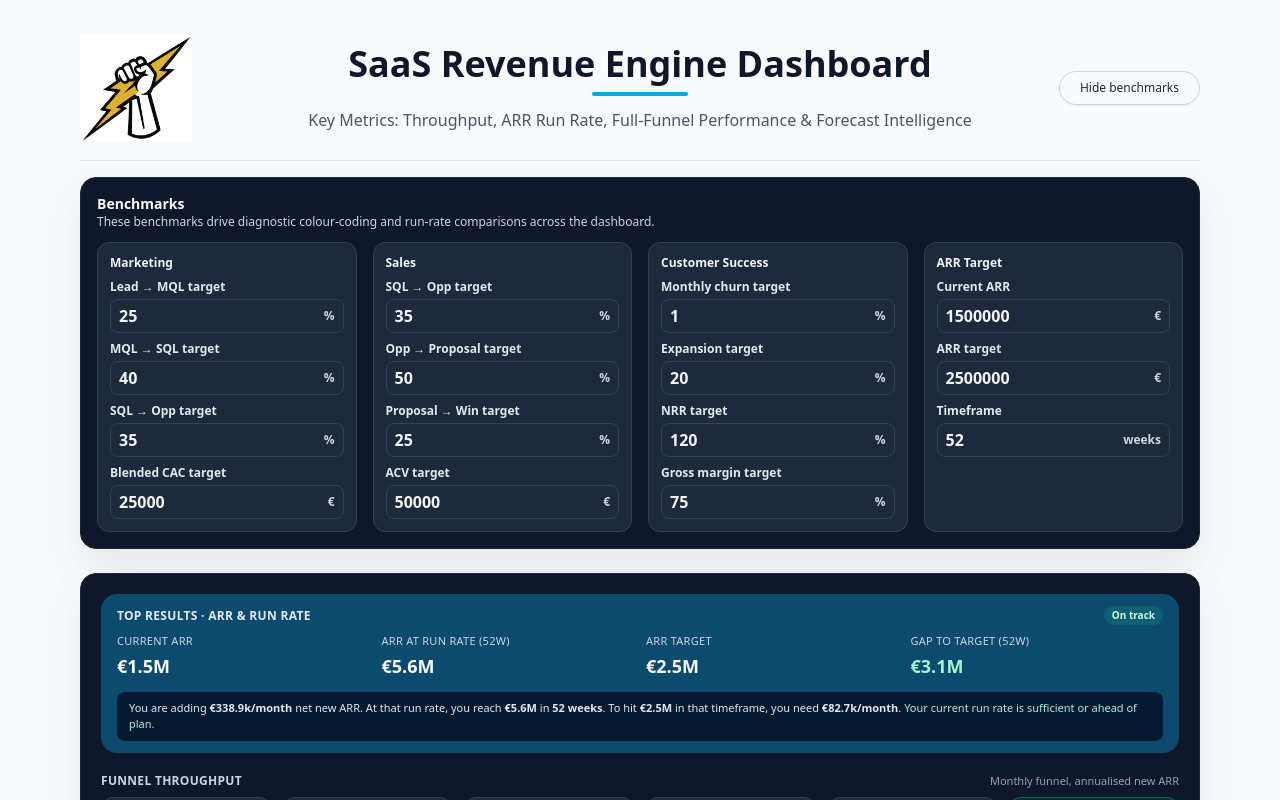
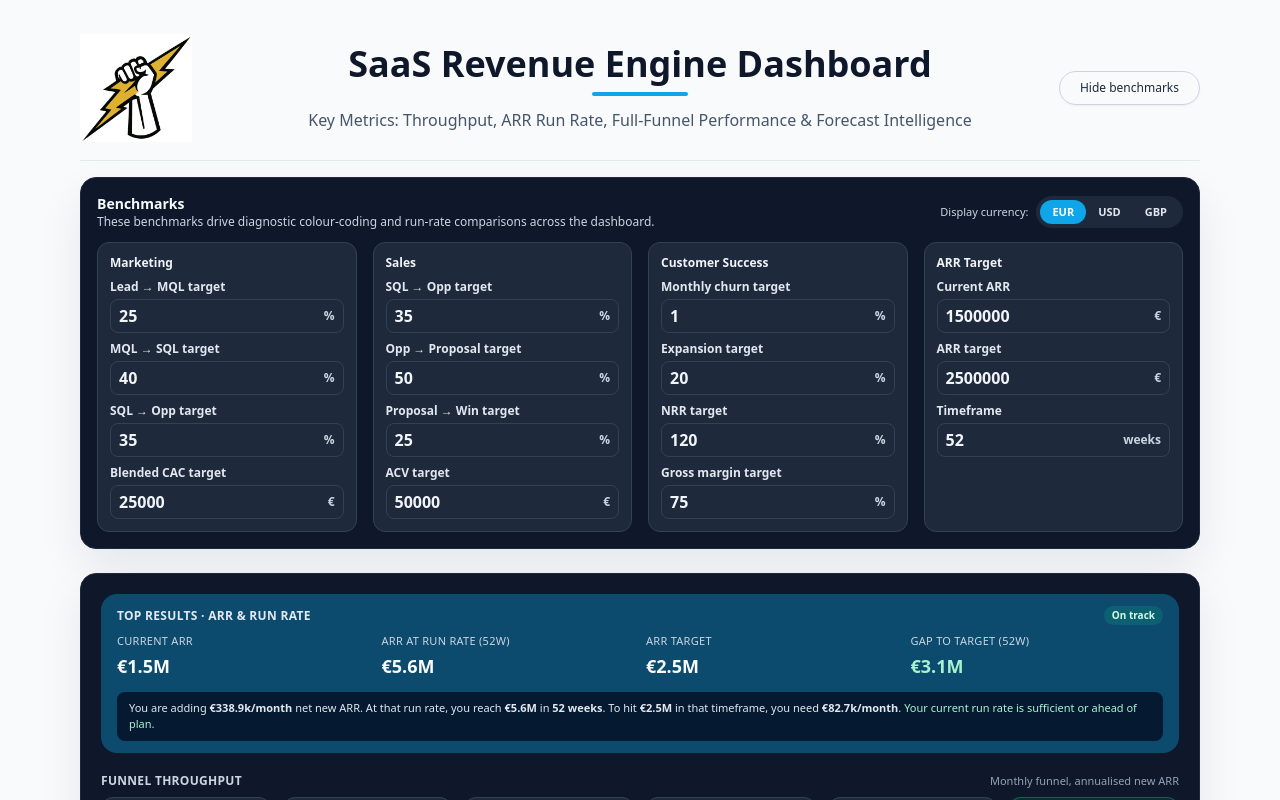
Before and after one commit to powerstephen/saas-throughput-calculator-, a Next.js app: page / in a window 1280 px wide. Both pictures are taken after a click on the button "Adjust benchmarks". Shown: the top 800 px of the page. Built offline with nearby package versions, Linux system fonts and the light colour scheme.

Commit message:
Update page.tsx

```diff
--- a/app/page.tsx
+++ b/app/page.tsx
@@ -16,6 +16,20 @@ import {
   FinanceInputs,
   ScenarioAdjustments,
 } from "@/lib/calculations";
+
+type CurrencyCode = "EUR" | "USD" | "GBP";
+
+function getCurrencySymbol(code: CurrencyCode): string {
+  switch (code) {
+    case "USD":
+      return "$";
+    case "GBP":
+      return "£";
+    case "EUR":
+    default:
+      return "€";
+  }
+}
 
 export default function Page() {
   // ------------------------
@@ -52,7 +66,6 @@ export default function Page() {
     targetArr: 2500000,
   });
 
-  // Timeframe in WEEKS for ARR target
   const [timeframeWeeks, setTimeframeWeeks] = useState<number>(52);
 
   const [scenarios, setScenarios] = useState<ScenarioAdjustments>({
@@ -60,6 +73,13 @@ export default function Page() {
     churnImprovementPct: 0,
     aspIncreasePct: 0,
   });
+
+  // ------------------------
+  // CURRENCY STATE
+  // ------------------------
+
+  const [currency, setCurrency] = useState<CurrencyCode>("EUR");
+  const currencySymbol = getCurrencySymbol(currency);
 
   // ------------------------
   // BENCHMARK STATE
@@ -102,7 +122,8 @@ export default function Page() {
         scenarios,
         marketingBenchmarks,
         salesBenchmarks,
-        csBenchmarks
+        csBenchmarks,
+        currencySymbol
       ),
     [
       marketing,
@@ -113,6 +134,7 @@ export default function Page() {
       marketingBenchmarks,
       salesBenchmarks,
       csBenchmarks,
+      currencySymbol,
     ]
   );
 
@@ -162,18 +184,47 @@ export default function Page() {
       {/* BENCHMARK DROPDOWN – dark, matches other boxes */}
       {showBenchmarkSettings && (
         <section className="mb-6 rounded-2xl border border-slate-800 bg-slate-900 p-4 text-slate-50 shadow-soft">
-          <div className="mb-3">
-            <h2 className="text-sm font-semibold text-slate-50">Benchmarks</h2>
-            <p className="text-xs text-slate-300">
-              These benchmarks drive diagnostic colour-coding and run-rate
-              comparisons across the dashboard.
-            </p>
+          <div className="mb-3 flex flex-col gap-2 sm:flex-row sm:items-center sm:justify-between">
+            <div>
+              <h2 className="text-sm font-semibold text-slate-50">
+                Benchmarks
+              </h2>
+              <p className="text-xs text-slate-300">
+                These benchmarks drive diagnostic colour-coding and run-rate
+                comparisons across the dashboard.
+              </p>
+            </div>
+
+            {/* Currency selector */}
+            <div className="flex items-center gap-2">
+              <span className="text-[11px] text-slate-300">
+                Display currency:
+              </span>
+              <div className="inline-flex rounded-full bg-slate-800 p-1">
+                {(["EUR", "USD", "GBP"] as CurrencyCode[]).map((code) => (
+                  <button
+                    key={code}
+                    type="button"
+                    onClick={() => setCurrency(code)}
+                    className={`px-3 py-1 text-[11px] font-semibold rounded-full ${
+                      currency === code
+                        ? "bg-sky-500 text-white"
+                        : "text-slate-200 hover:bg-slate-700"
+                    }`}
+                  >
+                    {code}
+                  </button>
+                ))}
+              </div>
+            </div>
           </div>
 
           <div className="grid gap-4 md:grid-cols-4">
             {/* MARKETING BENCHMARKS */}
             <div className="space-y-2 rounded-xl border border-slate-700 bg-slate-800 p-3">
-              <h3 className="text-xs font-semibold text-slate-100">Marketing</h3>
+              <h3 className="text-xs font-semibold text-slate-100">
+                Marketing
+              </h3>
               <NumberInput
                 label="Lead → MQL target"
                 suffix="%"
@@ -200,7 +251,7 @@ export default function Page() {
               />
               <NumberInput
                 label="Blended CAC target"
-                suffix="€"
+                suffix={currencySymbol}
                 value={marketingBenchmarks.blendedCAC}
                 onChange={(v) =>
                   setMarketingBenchmarks({
@@ -246,7 +297,7 @@ export default function Page() {
               />
               <NumberInput
                 label="ACV target"
-                suffix="€"
+                suffix={currencySymbol}
                 value={salesBenchmarks.asp}
                 onChange={(v) =>
                   setSalesBenchmarks({ ...salesBenchmarks, asp: v })
@@ -307,30 +358,26 @@ export default function Page() {
 
             {/* ARR + TIMEFRAME */}
             <div className="space-y-2 rounded-xl border border-slate-700 bg-slate-800 p-3">
-              <h3 className="text-xs font-semibold text-slate-100">ARR Target</h3>
+              <h3 className="text-xs font-semibold text-slate-100">
+                ARR Target
+              </h3>
               <NumberInput
                 label="Current ARR"
-                suffix="€"
+                suffix={currencySymbol}
                 value={finance.currentArr}
-                onChange={(v) =>
-                  setFinance({ ...finance, currentArr: v })
-                }
+                onChange={(v) => setFinance({ ...finance, currentArr: v })}
               />
               <NumberInput
                 label="ARR target"
-                suffix="€"
+                suffix={currencySymbol}
                 value={finance.targetArr}
-                onChange={(v) =>
-                  setFinance({ ...finance, targetArr: v })
-                }
+                onChange={(v) => setFinance({ ...finance, targetArr: v })}
               />
               <NumberInput
                 label="Timeframe"
                 suffix="weeks"
                 value={timeframeWeeks}
-                onChange={(v) =>
-                  setTimeframeWeeks(v > 0 ? v : 1)
-                }
+                onChange={(v) => setTimeframeWeeks(v > 0 ? v : 1)}
               />
             </div>
           </div>
@@ -344,6 +391,7 @@ export default function Page() {
           currentArr={finance.currentArr}
           targetArr={finance.targetArr}
           timeframeWeeks={timeframeWeeks}
+          currencySymbol={currencySymbol}
         />
       </div>
 
@@ -354,41 +402,31 @@ export default function Page() {
           <NumberInput
             label="Website traffic"
             value={marketing.traffic}
-            onChange={(v) =>
-              setMarketing({ ...marketing, traffic: v })
-            }
+            onChange={(v) => setMarketing({ ...marketing, traffic: v })}
           />
           <NumberInput
             label="Leads per month"
             value={marketing.leads}
-            onChange={(v) =>
-              setMarketing({ ...marketing, leads: v })
-            }
+            onChange={(v) => setMarketing({ ...marketing, leads: v })}
           />
           <MetricInputWithBenchmark
             label="Lead → MQL"
             value={marketing.mqlRate}
-            onChange={(v) =>
-              setMarketing({ ...marketing, mqlRate: v })
-            }
+            onChange={(v) => setMarketing({ ...marketing, mqlRate: v })}
             benchmark={marketingBenchmarks.mqlRate}
             mode="percent"
           />
           <MetricInputWithBenchmark
             label="MQL → SQL"
             value={marketing.sqlRate}
-            onChange={(v) =>
-              setMarketing({ ...marketing, sqlRate: v })
-            }
+            onChange={(v) => setMarketing({ ...marketing, sqlRate: v })}
             benchmark={marketingBenchmarks.sqlRate}
             mode="percent"
           />
           <MetricInputWithBenchmark
             label="SQL → Opportunity"
             value={marketing.oppRate}
-            onChange={(v) =>
-              setMarketing({ ...marketing, oppRate: v })
-            }
+            onChange={(v) => setMarketing({ ...marketing, oppRate: v })}
             benchmark={marketingBenchmarks.oppRate}
             mode="percent"
           />
@@ -400,6 +438,7 @@ export default function Page() {
             }
             benchmark={marketingBenchmarks.blendedCAC}
             mode="currency"
+            currencySymbol={currencySymbol}
           />
         </InputSection>
 
@@ -426,11 +465,10 @@ export default function Page() {
           <MetricInputWithBenchmark
             label="ACV (ASP)"
             value={sales.asp}
-            onChange={(v) =>
-              setSales({ ...sales, asp: v })
-            }
+            onChange={(v) => setSales({ ...sales, asp: v })}
             benchmark={salesBenchmarks.asp}
             mode="currency"
+            currencySymbol={currencySymbol}
           />
           <NumberInput
             label="Sales cycle"
@@ -442,7 +480,7 @@ export default function Page() {
           />
           <NumberInput
             label="Open pipeline value"
-            suffix="€"
+            suffix={currencySymbol}
             value={sales.openPipelineValue}
             onChange={(v) =>
               setSales({ ...sales, openPipelineValue: v })
@@ -485,9 +523,7 @@ export default function Page() {
           <MetricInputWithBenchmark
             label="NRR"
             value={cs.nrr}
-            onChange={(v) =>
-              setCs({ ...cs, nrr: v })
-            }
+            onChange={(v) => setCs({ ...cs, nrr: v })}
             benchmark={csBenchmarks.nrr}
             mode="percent"
           />
```
